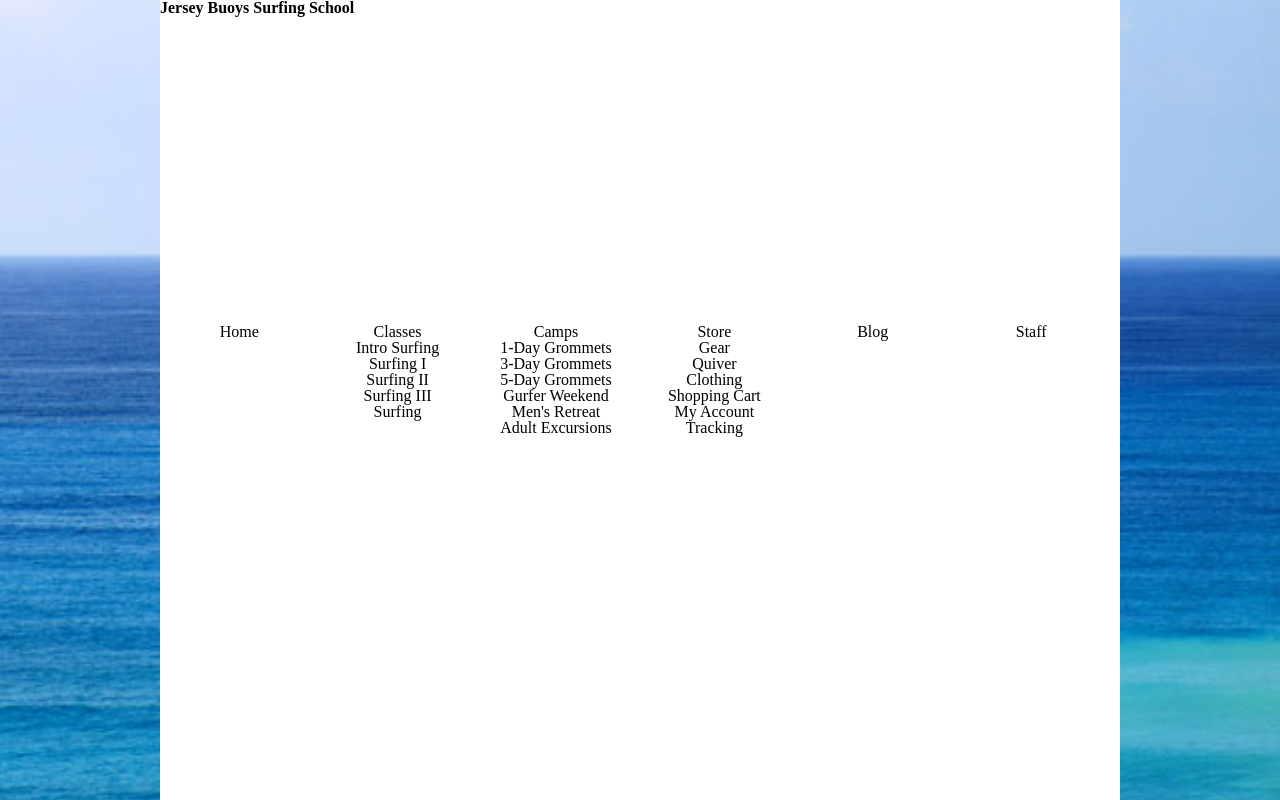
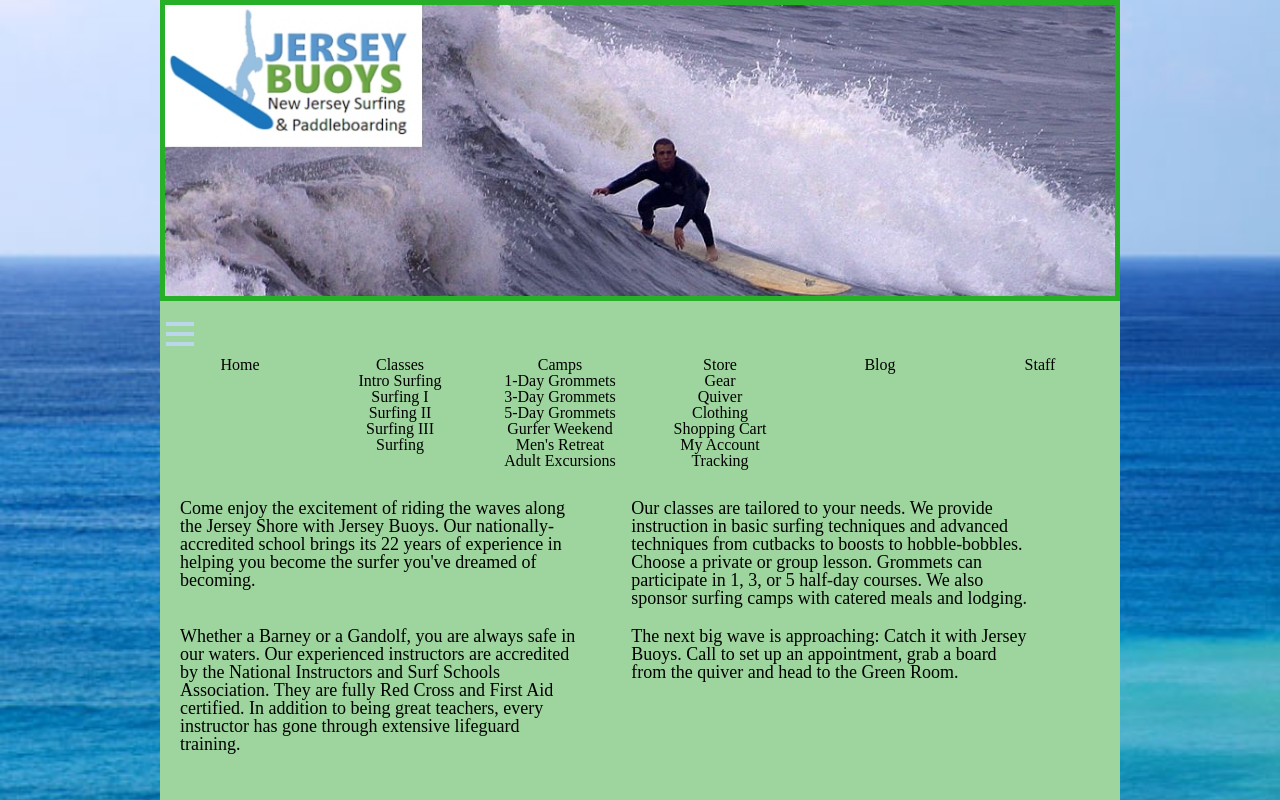
Before and after one commit to RHernandez028/S2_Project_07_04, a plain HTML site: page index.html in a window 1280 px wide. Drawn offline with Linux system fonts and the light colour scheme.

Commit message:
Code
Added edited header image and add a nav icon. Also used lex flow on paragraphs.

```diff
--- a/index.html
+++ b/index.html
@@ -23,8 +23,12 @@
 
 <body>
     <header>
-        <h1 id="title">Jersey Buoys Surfing School</h1>
+
+        <img src="header.jpg" alt="sufer-boi">
         <nav class="horizontal">
+            <a href="#" id="navicon">
+                <img src="jb_navicon.png" alt="navicon">
+            </a>
             <ul>
                 <li><a href="#">Home</a></li>
                 <li><a href="#">Classes</a>
@@ -60,6 +64,21 @@
                 <li><a href="#">Staff</a></li>
             </ul>
         </nav>
+        <article>
+            <p>Come enjoy the excitement of riding the waves along the Jersey Shore with Jersey Buoys.
+            Our nationally-accredited school brings its 22 years of experience in helping you become
+            the surfer you've dreamed of becoming.</p>
+            <p>Our classes are tailored to your needs. We provide instruction in basic surfing techniques
+            and advanced techniques from cutbacks to boosts to hobble-bobbles. Choose a private or
+            group lesson. Grommets can participate in 1, 3, or 5 half-day courses. We also sponsor
+            surfing camps with catered meals and lodging.</p>
+            <p>Whether a Barney or a Gandolf, you are always safe in our waters. Our experienced
+            instructors are accredited by the National Instructors and Surf Schools Association.
+            They are fully Red Cross and First Aid certified. In addition to being great teachers,
+            every instructor has gone through extensive lifeguard training.</p>
+            <p>The next big wave is approaching: Catch it with Jersey Buoys. Call to set up an
+            appointment, grab a board from the quiver and head to the Green Room.</p>
+        </article>
     </header>
 </body>
 </html>
--- a/jb_styles.css
+++ b/jb_styles.css
@@ -27,19 +27,20 @@ body {
     max-width: 960px;
     margin-left: auto;
     margin-right: auto;
-    background-color: white;
+    background-color: rgb(158, 213, 158);
     height: 100%;
 }
 
-h1#title {
-
-    height: 314px;
+header > img {
+    width: 100%;
+    border: 5px solid rgb(39, 176, 39);
 }
 
 nav.horizontal {
     display: table;
     margin-top: 10px;
     width: 100%;
+    margin-bottom: 20px;
 
 }
 
@@ -50,8 +51,55 @@ nav.horizontal > ul {
 
 nav.horizontal > ul > li {
     display: table-cell;
-    float: left;
+    float: ;
     text-align: center;
     width: 16.5%;
 
 }
+
+
+p {
+    display: -webkit-flex;
+    display: flex;
+    -webkit-flex-flow: row nowrap;
+    flex-flow: row nowrap;
+    margin-right: auto;
+    margin-left: auto;
+    width: 47%;
+    float: left;
+    padding: 10px 30px 10px 20px;
+
+    font-size: 18px;
+
+}
+
+p::after {
+    content: "";
+    display: table;
+    clear: both;
+ }
+
+/*
+===========================
+Devices size 480px or less
+===========================
+*/
+
+@media only screen and (max-width: 480px) {
+    article {
+        display: block;
+        width: 100%;
+
+    }
+    a#navicon {
+        display: block;
+    }
+    nav.horizontal ul {
+        display: none;
+    }
+
+    a#navicon:hover+ul,
+    nav.horizontal ul:hover {
+        display: block;
+    }
+}
```
Also changed, not shown: header.jpg (added).
